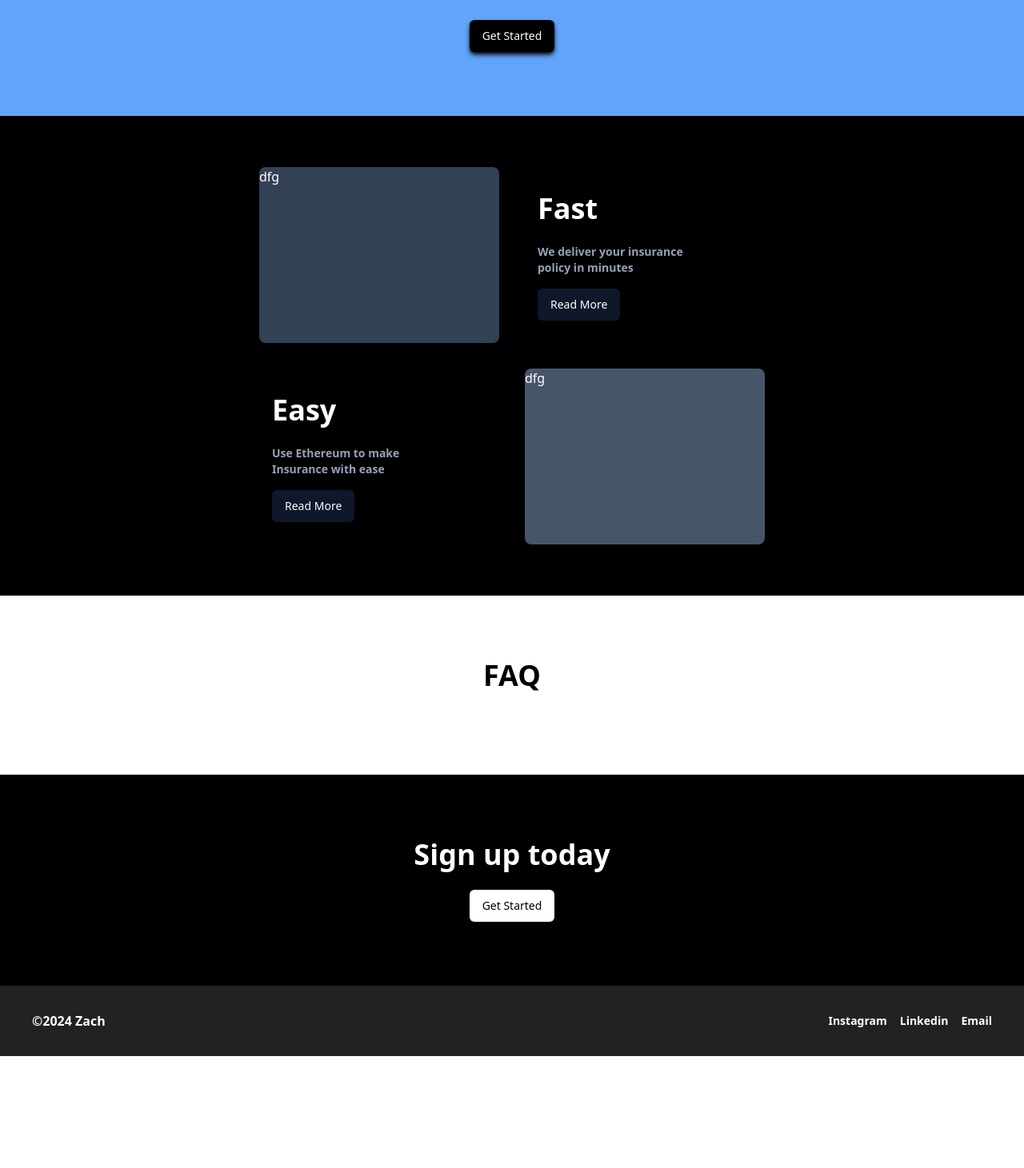
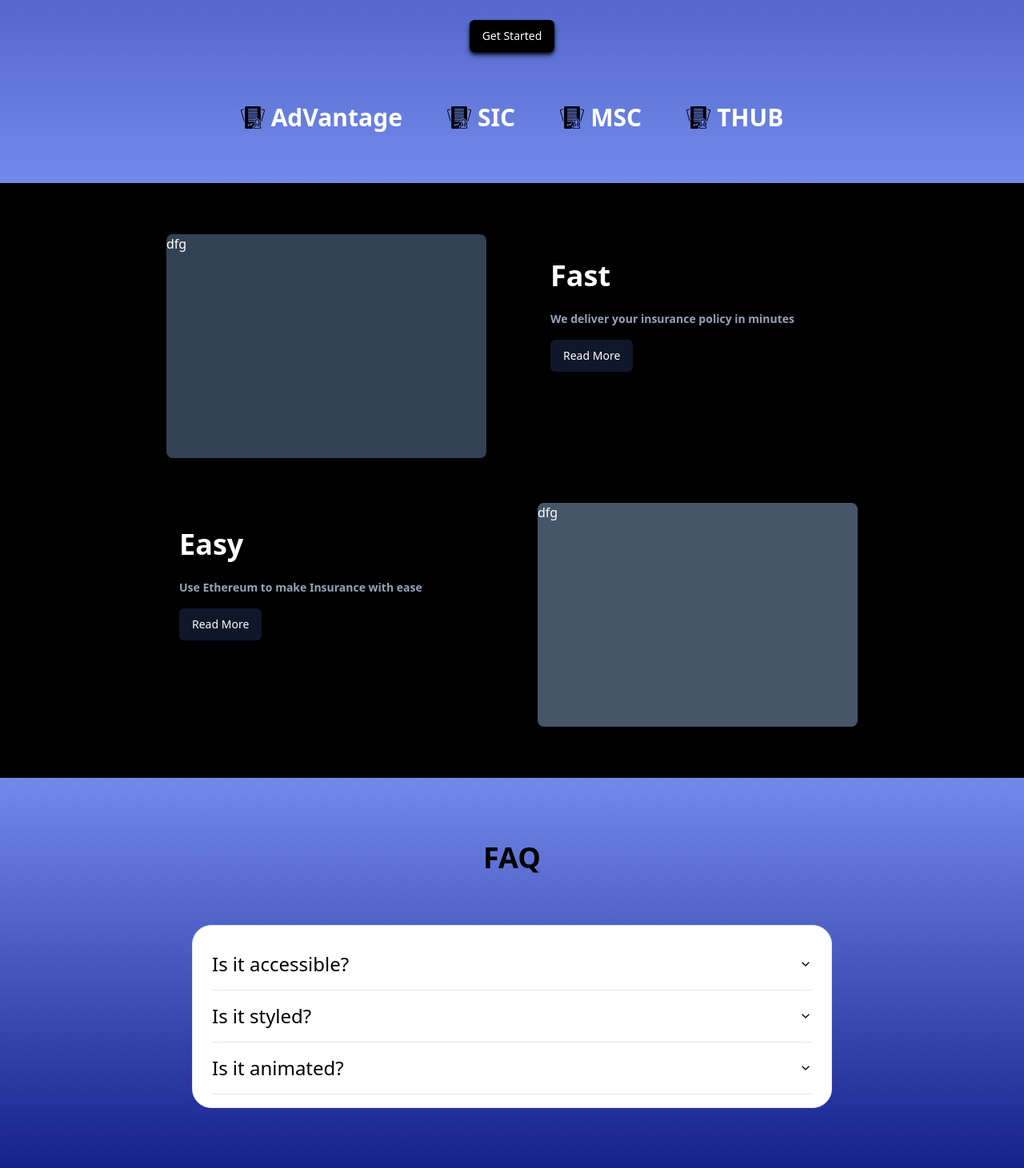
Before and after one commit to zacharias1219/insur, a Next.js app: page / in a window 1280 px wide. Shown: the part 549-2010 px from the top of the page at 80% size. Before the commit the page ends 1870 px from the top, so only its background shows below. Built offline with nearby package versions, Linux system fonts and the light colour scheme.

Commit message:
Add Radix UI Accordion and Collapsible components, update Header and Home page layout

```diff
--- a/app/page.tsx
+++ b/app/page.tsx
@@ -1,18 +1,20 @@
 import Header from "@/components/Header";
 import Footer from "@/components/Footer";
+import Image from 'next/image'
 import { Button } from "@/components/ui/button";
+import { Accordion, AccordionContent, AccordionItem, AccordionTrigger } from "@/components/ui/accordion"
 
 export default function Home() {
   return (
     <div className="flex flex-col">
       <Header />
-      <section className="bg-blue-400 text-white">
+      <section className="bg-gradient-to-b from-[#151F8C] to-[#728AE9] text-white">
         <div className="flex flex-col items-center p-14 gap-6 justify-center">
           <div>
             <h1 className="text-5xl font-bold">We InSure</h1>
           </div>
           <div>
-            <div className="bg-blue-800 rounded-2xl w-[550px] h-[300px]">
+            <div className="bg-[#4154BF] rounded-2xl w-[275px] h-[150px] sm:w-[550px] sm:h-[300px]">
 
             </div>
           </div>
@@ -20,43 +22,78 @@ export default function Home() {
             <p className="text-lg font-semibold">We Insure quick delivery and ease of use</p>
           </div>
           <div>
-            <Button className="bg-black text-white shadow-md shadow-black">Get Started</Button>
+            <Button className="bg-black text-white shadow-md shadow-black hover:bg-slate-800">Get Started</Button>
           </div>
-          <div className="">
-
+        </div>
+        <div className="justify-center gap-14 text-3xl font-bold pt-2 pb-16 flex flex-col md:flex-row align-center items-center">
+          <div className="flex flex-col md:flex-row gap-2">
+            <Image src='/logo.svg' width={30} height={30} alt='logo' className='object-contain'/>
+            <h1>AdVantage</h1>
+          </div>
+          <div className="flex flex-col md:flex-row gap-2">
+            <Image src='/logo.svg' width={30} height={30} alt='logo' className='object-contain'/>
+            <h1>SIC</h1>
+          </div>
+          <div className="flex flex-col md:flex-row gap-2">
+            <Image src='/logo.svg' width={30} height={30} alt='logo' className='object-contain'/>
+            <h1>MSC</h1>
+          </div>
+          <div className="flex flex-col md:flex-row gap-2">
+            <Image src='/logo.svg' width={30} height={30} alt='logo' className='object-contain'/>
+            <h1>THUB</h1>
           </div>
         </div>
       </section>
       <section className="bg-black text-white">
-        <div className="p-8 py-16 flex flex-col items-center gap-8">
-          <div className="flex flex-row gap-8">
-            <div className="bg-slate-700 rounded-lg w-[300px] h-[220px]">
+        <div className="p-8 py-16 flex flex-col items-center gap-14">
+          <div className="flex flex-col md:flex-row gap-16">
+            <div className="bg-slate-700 rounded-lg w-[400px] h-[280px]">
                dfg
             </div>
-            <div className="rounded-lg w-[300px] h-[220px] items-start pt-8 px-4 pr-16">
+            <div className="rounded-lg w-[400px] h-[280px] items-start pt-8 px-4 pr-16">
                 <h1 className="text-4xl font-bold">Fast</h1>
                 <p className="text-sm font-semibold pt-6 text-slate-400 pb-4">We deliver your insurance policy in minutes</p>
                 <Button className="bg-slate-900 text-white">Read More</Button>
             </div>
           </div>
-          <div className="flex flex-row gap-8">
-          <div className="rounded-lg w-[300px] h-[220px] items-start pt-8 px-4 pr-16">
+          <div className="flex flex-col-reverse md:flex-row gap-16">
+          <div className="rounded-lg w-[400px] h-[280px] items-start pt-8 px-4 pr-16">
                 <h1 className="text-4xl font-bold">Easy</h1>
                 <p className="text-sm font-semibold pt-6 text-slate-400 pb-4">Use Ethereum to make Insurance with ease</p>
                 <Button className="bg-slate-900 text-white">Read More</Button>
             </div>
-            <div className="bg-slate-600 rounded-lg w-[300px] h-[220px]">
+            <div className="bg-slate-600 rounded-lg w-[400px] h-[280px]">
                 dfg
             </div>
           </div>
         </div>
       </section>
       <section>
-        <div className="py-20">
+        <div className="py-20 bg-gradient-to-t from-[#151F8C] to-[#728AE9]">
           <div className="flex flex-col items-center gap-6 justify-center">
-            <div className="text-black text-4xl font-bold">FAQ</div>
+            <div className="text-black text-4xl font-bold pb-10">FAQ</div>
             <div className="text-black text-2xl font-bold">
-
+            <Accordion type="single" collapsible className="px-6 py-4 md:w-[800px] w-[300px] bg-white rounded-3xl border">
+              <AccordionItem value="item-1">
+                <AccordionTrigger>Is it accessible?</AccordionTrigger>
+                <AccordionContent>
+                  Yes. It adheres to the WAI-ARIA design pattern.
+                </AccordionContent>
+              </AccordionItem>
+              <AccordionItem value="item-2">
+                <AccordionTrigger>Is it styled?</AccordionTrigger>
+                <AccordionContent>
+                  Yes. It comes with default styles that matches the other
+                  components&apos; aesthetic.
+                </AccordionContent>
+              </AccordionItem>
+              <AccordionItem value="item-3">
+                <AccordionTrigger>Is it animated?</AccordionTrigger>
+                <AccordionContent>
+                  Yes. It's animated by default, but you can disable it if you prefer.
+                </AccordionContent>
+              </AccordionItem>
+            </Accordion>
             </div>
           </div>
         </div>
@@ -64,8 +101,8 @@ export default function Home() {
       <section className="bg-black">
         <div className="text-white py-20">
           <div className="flex flex-col items-center gap-6 justify-center">
-            <div className="text-4xl font-bold">Sign up today</div>
-            <Button className="bg-white text-black">Get Started</Button>
+            <div className="text-4xl font-bold pb-4">Sign up today</div>
+            <Button className="bg-white text-black hover:bg-slate-300">Get Started</Button>
           </div>
         </div>
       </section>
--- a/components/Header.tsx
+++ b/components/Header.tsx
@@ -6,10 +6,12 @@ const Header = () => {
   return (
     <header className='border bg-black border-black'>
         <div className='flex flex-row text-white justify-between px-4'>
+          <Link href="/">
             <section className='flex justify-between items-center gap-4 p-4'>
-                <Image src='/logo.svg' width={30} height={30} alt='logo' className='object-contain filter brightness-100'/>
+                <Image src='/logo.svg' width={30} height={30} alt='logo' className='object-contain'/>
                 <div className='text-3xl font-bold'>Insur</div>
             </section>
+          </Link>
             <section className='flex justify-between gap-6 items-center p-4'>
                 <Link href="/#"><div className='text-xl font-bold'>About</div></Link>
                 <Link href="/#"><div className='text-xl font-bold'>Contact</div></Link>
--- /dev/null
+++ b/components/ui/accordion.tsx
@@ -0,0 +1,58 @@
+"use client"
+
+import * as React from "react"
+import * as AccordionPrimitive from "@radix-ui/react-accordion"
+import { ChevronDown } from "lucide-react"
+
+import { cn } from "@/lib/utils"
+
+const Accordion = AccordionPrimitive.Root
+
+const AccordionItem = React.forwardRef<
+  React.ElementRef<typeof AccordionPrimitive.Item>,
+  React.ComponentPropsWithoutRef<typeof AccordionPrimitive.Item>
+>(({ className, ...props }, ref) => (
+  <AccordionPrimitive.Item
+    ref={ref}
+    className={cn("border-b", className)}
+    {...props}
+  />
+))
+AccordionItem.displayName = "AccordionItem"
+
+const AccordionTrigger = React.forwardRef<
+  React.ElementRef<typeof AccordionPrimitive.Trigger>,
+  React.ComponentPropsWithoutRef<typeof AccordionPrimitive.Trigger>
+>(({ className, children, ...props }, ref) => (
+  <AccordionPrimitive.Header className="flex">
+    <AccordionPrimitive.Trigger
+      ref={ref}
+      className={cn(
+        "flex flex-1 items-center justify-between py-4 font-medium transition-all hover:underline [&[data-state=open]>svg]:rotate-180",
+        className
+      )}
+      {...props}
+    >
+      {children}
+      <ChevronDown className="h-4 w-4 shrink-0 transition-transform duration-200" />
+    </AccordionPrimitive.Trigger>
+  </AccordionPrimitive.Header>
+))
+AccordionTrigger.displayName = AccordionPrimitive.Trigger.displayName
+
+const AccordionContent = React.forwardRef<
+  React.ElementRef<typeof AccordionPrimitive.Content>,
+  React.ComponentPropsWithoutRef<typeof AccordionPrimitive.Content>
+>(({ className, children, ...props }, ref) => (
+  <AccordionPrimitive.Content
+    ref={ref}
+    className="overflow-hidden text-sm transition-all data-[state=closed]:animate-accordion-up data-[state=open]:animate-accordion-down"
+    {...props}
+  >
+    <div className={cn("pb-4 pt-0", className)}>{children}</div>
+  </AccordionPrimitive.Content>
+))
+
+AccordionContent.displayName = AccordionPrimitive.Content.displayName
+
+export { Accordion, AccordionItem, AccordionTrigger, AccordionContent }
--- /dev/null
+++ b/components/ui/collapsible.tsx
@@ -0,0 +1,11 @@
+"use client"
+
+import * as CollapsiblePrimitive from "@radix-ui/react-collapsible"
+
+const Collapsible = CollapsiblePrimitive.Root
+
+const CollapsibleTrigger = CollapsiblePrimitive.CollapsibleTrigger
+
+const CollapsibleContent = CollapsiblePrimitive.CollapsibleContent
+
+export { Collapsible, CollapsibleTrigger, CollapsibleContent }
--- a/package.json
+++ b/package.json
@@ -10,6 +10,8 @@
   },
   "dependencies": {
     "@clerk/nextjs": "^6.1.3",
+    "@radix-ui/react-accordion": "^1.2.1",
+    "@radix-ui/react-collapsible": "^1.1.1",
     "@radix-ui/react-slot": "^1.1.0",
     "class-variance-authority": "^0.7.0",
     "clsx": "^2.1.1",
```
Also changed, not shown: 1 other file (tests, documents, lock files or other folders).
